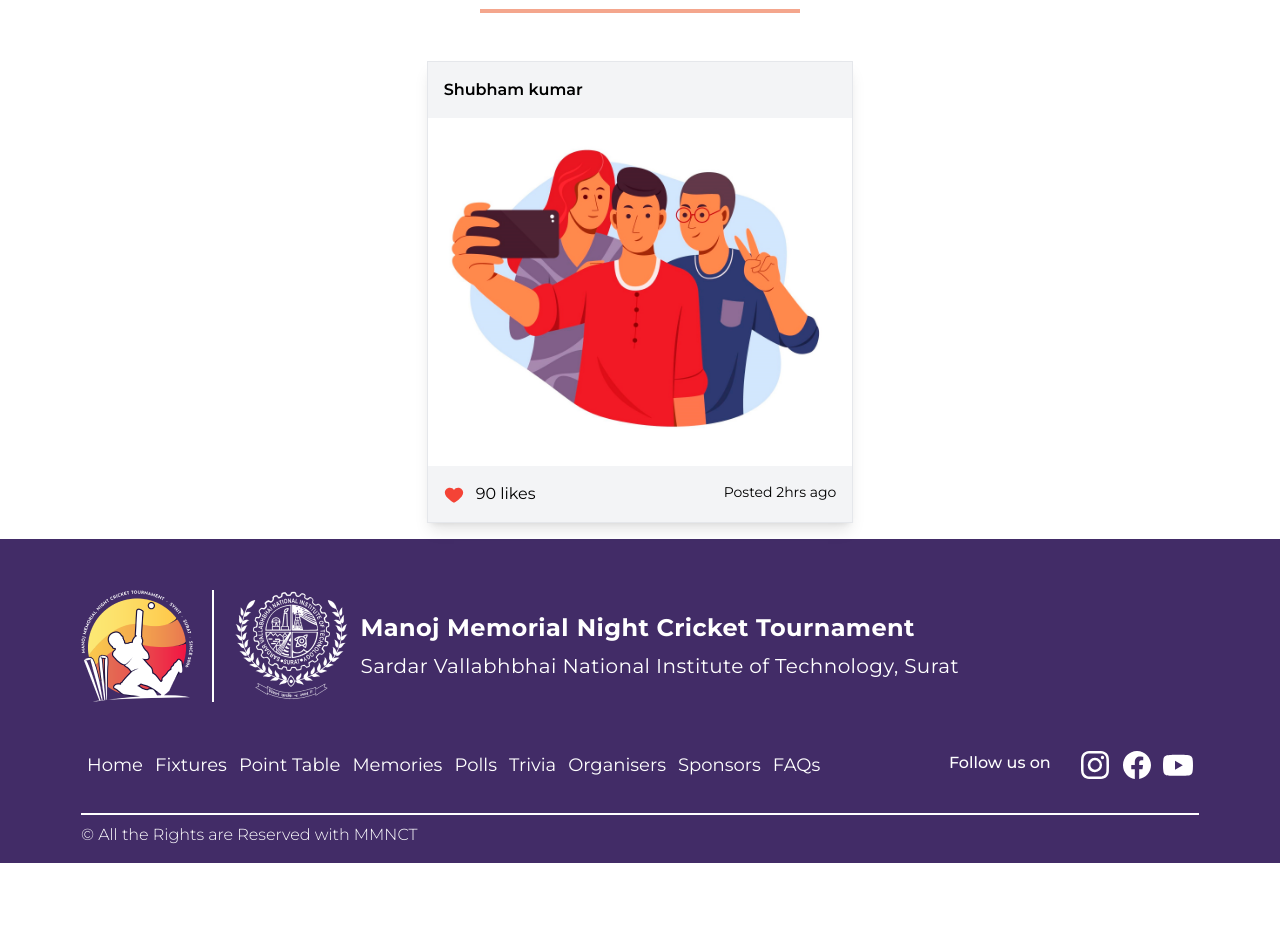
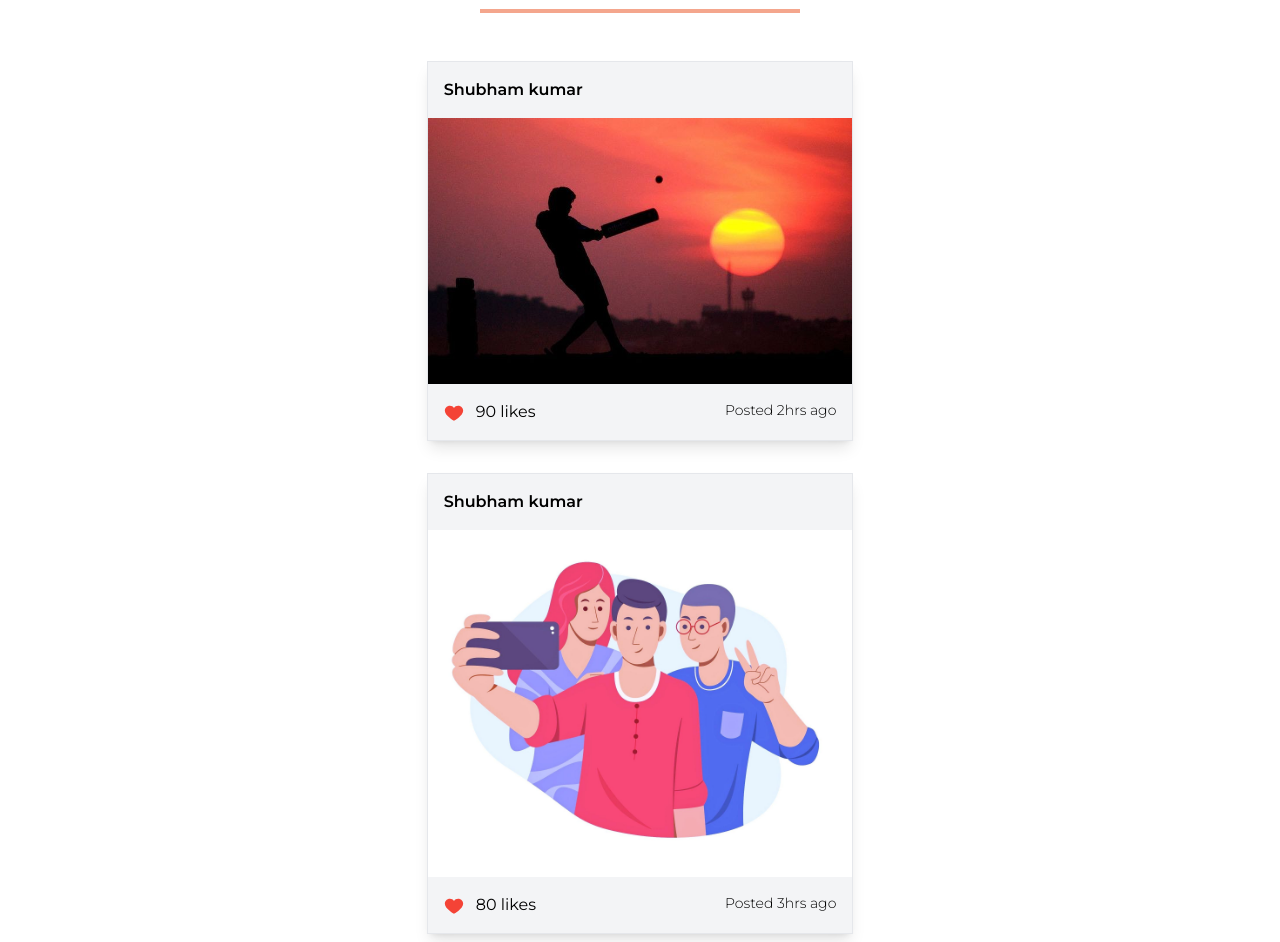
Before and after one commit to ujjwalkirti/mmnct, a Next.js app: page /photocontest in a window 1280 px wide. Shown: the part 630-1572 px from the top of the page. Before the commit the page ends 1493 px from the top, so only its background shows below. Built offline with nearby package versions, Linux system fonts and the light colour scheme.

Commit message:
Updated Photo contest image

```diff
--- a/pages/photocontest.js
+++ b/pages/photocontest.js
@@ -13,10 +13,10 @@ const photocontest = () => {
         <title>Click-a-Sensation</title>
       </Head>
       <Navbar />
-      <div className="min-h-screen">
+      <div className="min-h-screen pb-8">
         <div className="grid grid-cols-1 lg:grid-cols-2">
           <Image
-            src="/contest-1.jpg"
+            src="/contest-hero.jpeg"
             alt="Contest"
             width={1920}
             height={1080}
@@ -28,7 +28,7 @@ const photocontest = () => {
                 Explore the wonderful pictures clicked by people and don't
                 forget to like them.
               </p>
-              <div className="flex flex-row items-center justify-center gap-4 pt-12">
+              <div className="flex flex-row items-center justify-center gap-6 pt-12">
                 <div className="flex items-center justify-center w-14 h-14 rounded-full bg-gray-100">
                   <svg
                     xmlns="http://www.w3.org/2000/svg"
@@ -53,12 +53,12 @@ const photocontest = () => {
         <p className="mt-14 lg:mt-0 text-center text-2xl font-semibold">
           Photos posted by others
         </p>
-        <div className="mt-2 border-b-4 border-[#F4A68D] w-10/12 md:w-2/5 lg:w-3/12 mx-auto"></div>
-        <div className="mt-16 lg:mt-12 flex flex-col items-center justify-center">
+        <div className="mt-2 mb-12 lg:mb-12 border-b-4 border-[#F4A68D] w-10/12 md:w-2/5 lg:w-3/12 mx-auto"></div>
+        <div className="mt-8 flex flex-col items-center justify-center">
           <div className="shadow-lg border w-11/12 md:w-2/3 lg:w-1/3">
-            <p className="py-4 bg-gray-100 pl-4 font-semibold">Shubham kumar</p>
+            <p className="py-4 bg-gray-100 px-4 font-semibold">Shubham kumar</p>
             <Image
-              src="/contest-1.jpg"
+              src="/vector-2.jpg"
               alt="Contest"
               width={1920}
               height={1080}
@@ -70,8 +70,32 @@ const photocontest = () => {
                 </p>
                 <p>90 likes</p>
               </div>
-              <div className="text-sm">
+              <div className="text-sm font-light">
                 <p>Posted 2hrs ago</p>
+              </div>
+
+              {/* <AiOutlineHeart /> */}
+            </div>
+          </div>
+        </div>
+        <div className="mt-8 flex flex-col items-center justify-center">
+          <div className="shadow-lg border w-11/12 md:w-2/3 lg:w-1/3">
+            <p className="py-4 bg-gray-100 px-4 font-semibold">Shubham kumar</p>
+            <Image
+              src="/contest-hero.jpeg"
+              alt="Contest"
+              width={1920}
+              height={1080}
+            />
+            <div className="flex flex-row justify-between py-4 bg-gray-100 px-4">
+              <div className="flex justify-center items-center gap-x-3">
+                <p className="text-xl">
+                  <FcLike />
+                </p>
+                <p>80 likes</p>
+              </div>
+              <div className="text-sm font-light">
+                <p>Posted 3hrs ago</p>
               </div>
 
               {/* <AiOutlineHeart /> */}
```
Also changed, not shown: public/contest-1.jpg (deleted), public/contest-hero.jpeg (added).
